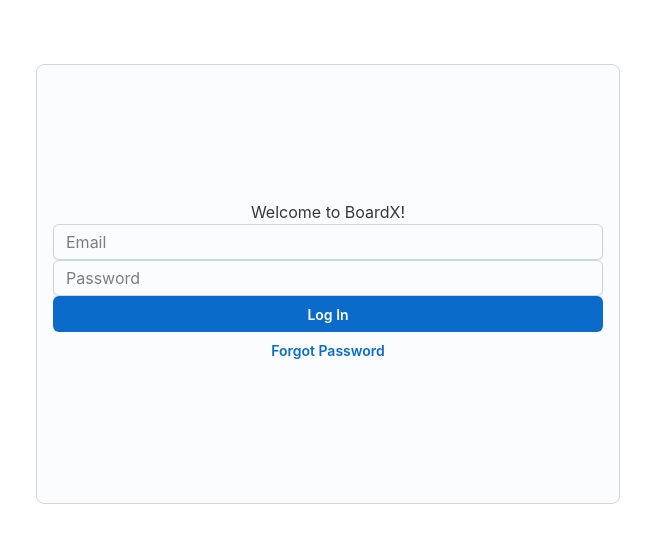
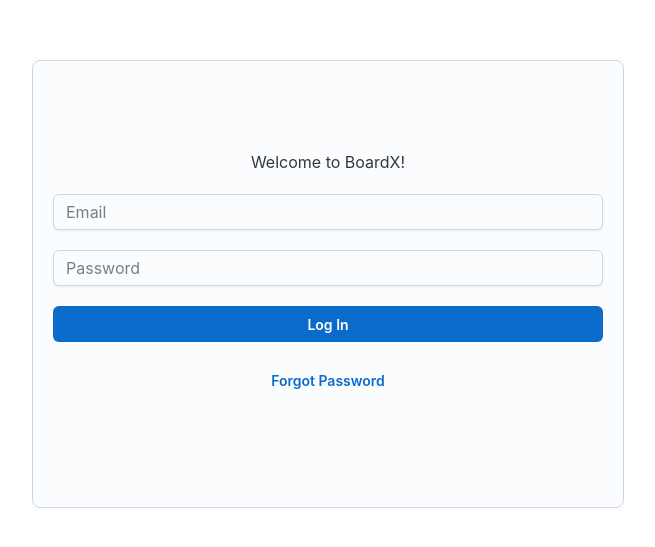
Before and after one commit to NammariD/design5, a React (Create React App) app: page / in a window 1280 px wide. Shown: the part 139-686 px from the top of the page, without its empty margins (312-967 px from the left). Built offline with nearby package versions, Linux system fonts and the light colour scheme.

Commit message:
Update Demo.tsx

```diff
--- a/src/Demo.tsx
+++ b/src/Demo.tsx
@@ -10,13 +10,21 @@ import ForgotPassword from './components/ForgotPassword';
 export default function SignInSheet() {
   return (
     <div style={{ display: 'flex', justifyContent: 'center', alignItems: 'center', minHeight: '100vh', padding: '15px' }}>
-      <Card sx={{ width: 550, height: 406, display: 'flex', flexDirection: 'column', alignItems: 'center', justifyContent: 'center' }}>
+      <Card sx={{ width: 550, height: 406, display: 'flex', flexDirection: 'column', alignItems: 'center', justifyContent: 'center', padding: '20px' }}>
         <div style={{ width: '100%', textAlign: 'center' }}>
           <Typography>Welcome to BoardX!</Typography>
-          <Email />
-          <Password />
-          <LogInButton />
-          <ForgotPassword />
+          <div style={{ margin: '20px 0' }}>
+            <Email />
+          </div>
+          <div style={{ margin: '20px 0' }}>
+            <Password />
+          </div>
+          <div style={{ margin: '20px 0' }}>
+            <LogInButton />
+          </div>
+          <div style={{ margin: '20px 0' }}>
+            <ForgotPassword />
+          </div>
         </div>
       </Card>
     </div>
```
